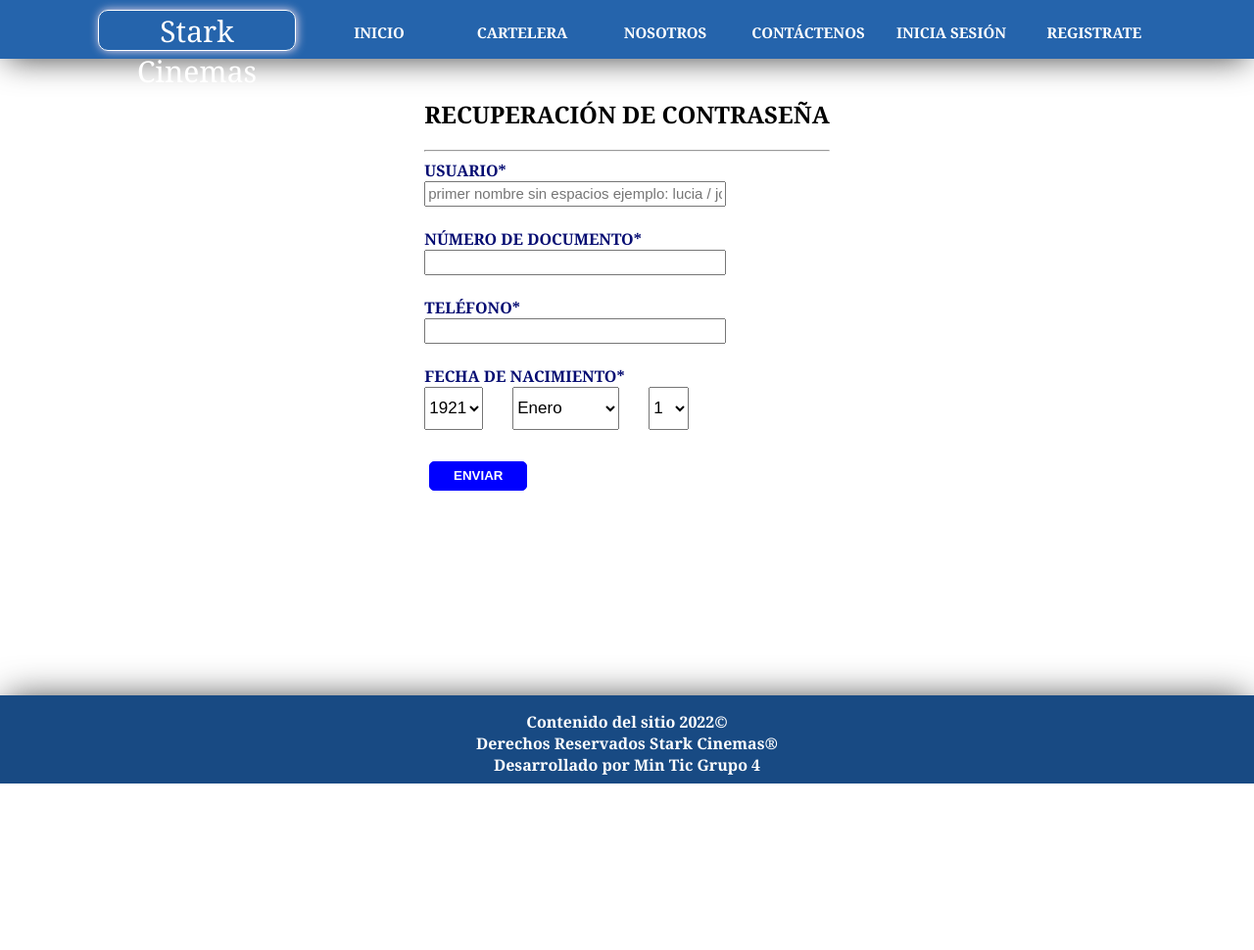
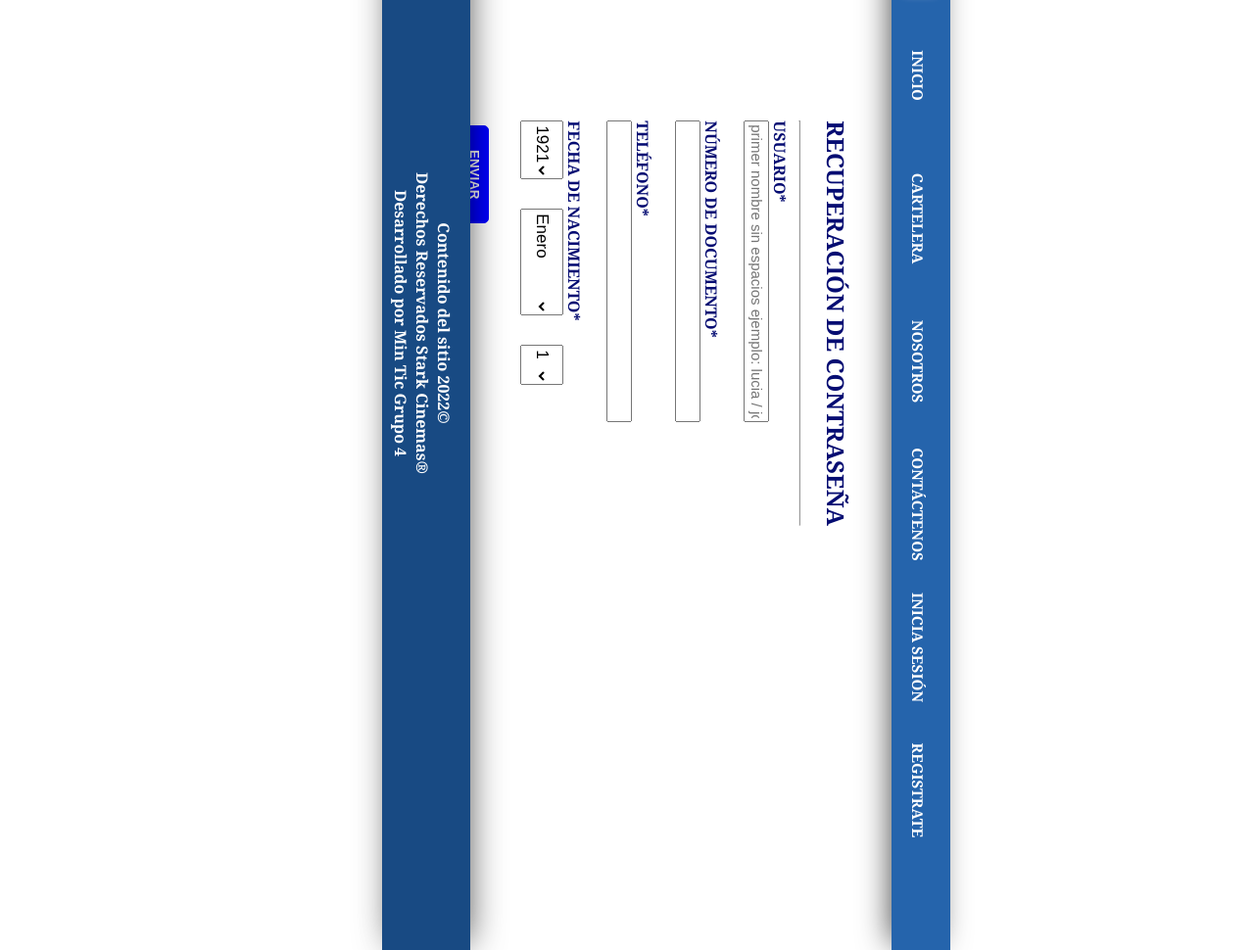
Before and after one commit to alfredoutria/starkcinemas, a Flask app: page /recuperacion in a window 1280 px wide. Shown: the whole page at 98% size. Before the commit the page ends 800 px from the top, so only its background shows below. Run offline with Flask 2, Linux system fonts and the light colour scheme.

Commit message:
Actualizando Proyecto Stark Cinemas

```diff
--- a/static/estilos.css
+++ b/static/estilos.css
@@ -1460,3 +1460,11 @@ footer {
 
 
 }
+
+@media (orientation: landscape) {
+    body {
+      overflow: hidden;
+      transform: rotate(90deg);
+      transform-origin: center center;
+    }
+  }
--- a/templates/recuperar_contraseña.html
+++ b/templates/recuperar_contraseña.html
@@ -41,7 +41,7 @@
     data-aos-offset="500"
     data-aos-duration="500">
 
-        <h2>RECUPERACIÓN DE CONTRASEÑA</h2>
+        <h2 style="color: rgb(5, 12, 114); ">RECUPERACIÓN DE CONTRASEÑA</h2>
         <hr>
         {% with messages = get_flashed_messages() %}
         {% if messages %}
```
Also changed, not shown: static/imagenes/crispeta.jpg, static/imagenes/crispetas.jpg, static/imagenes/gafas.jpg, static/imagenes/gafas3D.jpg, static/imagenes/sillaCine.jpg, static/imagenes/sillasCine.jpg.
